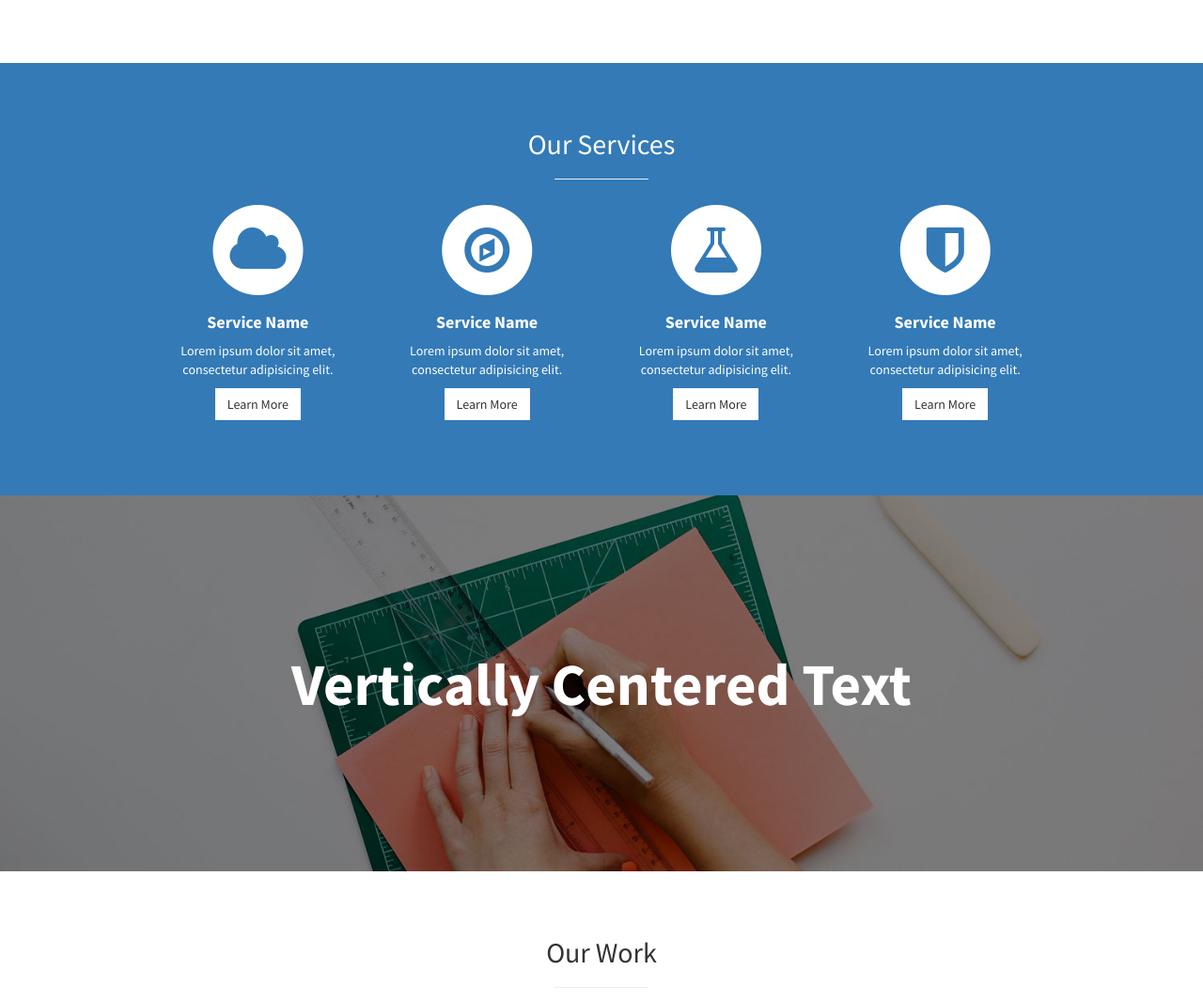
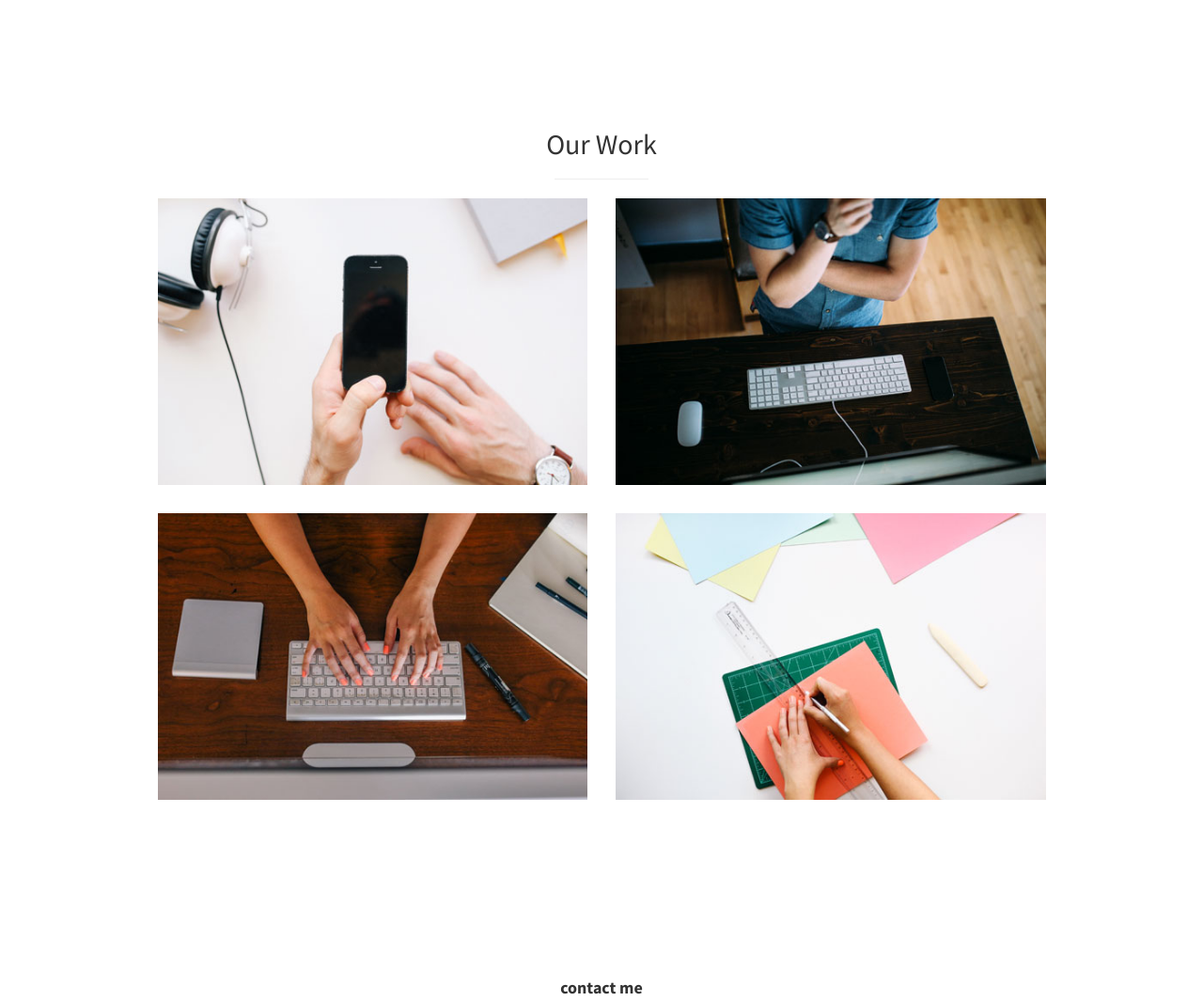
Before and after one commit to d-afonso/sttill.github.io, a plain HTML site: page index.html in a window 1280 px wide. Shown: the part 945-2010 px from the top of the page at 94% size. Drawn offline with Linux system fonts and the light colour scheme.

Commit message:
Added files via upload

```diff
--- a/index.html
+++ b/index.html
@@ -38,7 +38,7 @@
         <ul class="sidebar-nav">
             <a id="menu-close" href="#" class="btn btn-light btn-lg pull-right toggle"><i class="fa fa-times"></i></a>
             <li class="sidebar-brand">
-                <a href="#top"  onclick = $("#menu-close").click(); >David Afonso</a>
+                <a href="#top"  onclick = $("#menu-close").click(); >Start Bootstrap</a>
             </li>
             <li>
                 <a href="#top" onclick = $("#menu-close").click(); >Home</a>
@@ -61,8 +61,8 @@
     <!-- Header -->
     <header id="top" class="header">
         <div class="text-vertical-center">
-            <h1>Start Bootstrap</h1>
-            <h3>Free Bootstrap Themes &amp; Templates</h3>
+            <h1>Hi, I'm David Afonso</h1>
+            <h3>Graphic Designer &amp; Web Enthusiast. Living in Porto, Portugal.<br>Welcome to my portfolio!</h3>
             <br>
             <a href="#about" class="btn btn-dark btn-lg">Find Out More</a>
         </div>
@@ -82,84 +82,16 @@
         <!-- /.container -->
     </section>
 
-    <!-- Services -->
-    <!-- The circle icons use Font Awesome's stacked icon classes. For more information, visit http://fontawesome.io/examples/ -->
-    <section id="services" class="services bg-primary">
-        <div class="container">
-            <div class="row text-center">
-                <div class="col-lg-10 col-lg-offset-1">
-                    <h2>Our Services</h2>
-                    <hr class="small">
-                    <div class="row">
-                        <div class="col-md-3 col-sm-6">
-                            <div class="service-item">
-                                <span class="fa-stack fa-4x">
-                                <i class="fa fa-circle fa-stack-2x"></i>
-                                <i class="fa fa-cloud fa-stack-1x text-primary"></i>
-                            </span>
-                                <h4>
-                                    <strong>Service Name</strong>
-                                </h4>
-                                <p>Lorem ipsum dolor sit amet, consectetur adipisicing elit.</p>
-                                <a href="#" class="btn btn-light">Learn More</a>
-                            </div>
-                        </div>
-                        <div class="col-md-3 col-sm-6">
-                            <div class="service-item">
-                                <span class="fa-stack fa-4x">
-                                <i class="fa fa-circle fa-stack-2x"></i>
-                                <i class="fa fa-compass fa-stack-1x text-primary"></i>
-                            </span>
-                                <h4>
-                                    <strong>Service Name</strong>
-                                </h4>
-                                <p>Lorem ipsum dolor sit amet, consectetur adipisicing elit.</p>
-                                <a href="#" class="btn btn-light">Learn More</a>
-                            </div>
-                        </div>
-                        <div class="col-md-3 col-sm-6">
-                            <div class="service-item">
-                                <span class="fa-stack fa-4x">
-                                <i class="fa fa-circle fa-stack-2x"></i>
-                                <i class="fa fa-flask fa-stack-1x text-primary"></i>
-                            </span>
-                                <h4>
-                                    <strong>Service Name</strong>
-                                </h4>
-                                <p>Lorem ipsum dolor sit amet, consectetur adipisicing elit.</p>
-                                <a href="#" class="btn btn-light">Learn More</a>
-                            </div>
-                        </div>
-                        <div class="col-md-3 col-sm-6">
-                            <div class="service-item">
-                                <span class="fa-stack fa-4x">
-                                <i class="fa fa-circle fa-stack-2x"></i>
-                                <i class="fa fa-shield fa-stack-1x text-primary"></i>
-                            </span>
-                                <h4>
-                                    <strong>Service Name</strong>
-                                </h4>
-                                <p>Lorem ipsum dolor sit amet, consectetur adipisicing elit.</p>
-                                <a href="#" class="btn btn-light">Learn More</a>
-                            </div>
-                        </div>
-                    </div>
-                    <!-- /.row (nested) -->
-                </div>
-                <!-- /.col-lg-10 -->
-            </div>
-            <!-- /.row -->
-        </div>
-        <!-- /.container -->
-    </section>
 
     <!-- Callout -->
-    <aside class="callout">
+
+    <!--
+        <aside class="callout">
         <div class="text-vertical-center">
             <h1>Vertically Centered Text</h1>
         </div>
     </aside>
-
+ -->
     <!-- Portfolio -->
     <section id="portfolio" class="portfolio">
         <div class="container">
@@ -197,8 +129,9 @@
                             </div>
                         </div>
                     </div>
-                    <!-- /.row (nested) -->
+                    <!-- /.row (nested)
                     <a href="#" class="btn btn-dark">View More Items</a>
+                    -->
                 </div>
                 <!-- /.col-lg-10 -->
             </div>
@@ -207,44 +140,15 @@
         <!-- /.container -->
     </section>
 
-    <!-- Call to Action -->
-    <aside class="call-to-action bg-primary">
-        <div class="container">
-            <div class="row">
-                <div class="col-lg-12 text-center">
-                    <h3>The buttons below are impossible to resist.</h3>
-                    <a href="#" class="btn btn-lg btn-light">Click Me!</a>
-                    <a href="#" class="btn btn-lg btn-dark">Look at Me!</a>
-                </div>
-            </div>
-        </div>
-    </aside>
-
-    <!-- Map -->
-    <!--
-    <section id="contact" class="map">
-        <iframe width="100%" height="100%" frameborder="0" scrolling="no" marginheight="0" marginwidth="0" src="https://maps.google.com/maps?f=q&amp;source=s_q&amp;hl=en&amp;geocode=&amp;q=Twitter,+Inc.,+Market+Street,+San+Francisco,+CA&amp;aq=0&amp;oq=twitter&amp;sll=28.659344,-81.187888&amp;sspn=0.128789,0.264187&amp;ie=UTF8&amp;hq=Twitter,+Inc.,+Market+Street,+San+Francisco,+CA&amp;t=m&amp;z=15&amp;iwloc=A&amp;output=embed"></iframe>
-        <br />
-        <small>
-            <a href="https://maps.google.com/maps?f=q&amp;source=embed&amp;hl=en&amp;geocode=&amp;q=Twitter,+Inc.,+Market+Street,+San+Francisco,+CA&amp;aq=0&amp;oq=twitter&amp;sll=28.659344,-81.187888&amp;sspn=0.128789,0.264187&amp;ie=UTF8&amp;hq=Twitter,+Inc.,+Market+Street,+San+Francisco,+CA&amp;t=m&amp;z=15&amp;iwloc=A"></a>
-        </small>
-        </iframe>
-    </section>
-    -->
 
     <!-- Footer -->
     <footer>
         <div class="container">
             <div class="row">
                 <div class="col-lg-10 col-lg-offset-1 text-center">
-                    <h4><strong>Start Bootstrap</strong>
+                    <h4><strong>contact me</strong>
                     </h4>
-                    <p>3481 Melrose Place<br>Beverly Hills, CA 90210</p>
-                    <ul class="list-unstyled">
-                        <li><i class="fa fa-phone fa-fw"></i> (123) 456-7890</li>
-                        <li><i class="fa fa-envelope-o fa-fw"></i>  <a href="mailto:name@example.com">name@example.com</a>
-                        </li>
-                    </ul>
+
                     <br>
                     <ul class="list-inline">
                         <li>
@@ -257,8 +161,8 @@
                             <a href="#"><i class="fa fa-dribbble fa-fw fa-3x"></i></a>
                         </li>
                     </ul>
-                    <hr class="small">
-                    <p class="text-muted">Copyright &copy; Your Website 2014</p>
+                <!--<hr class="small">-->
+                   <!-- <p class="text-muted">Copyright &copy; Your Website 2014</p>-->
                 </div>
             </div>
         </div>
```
